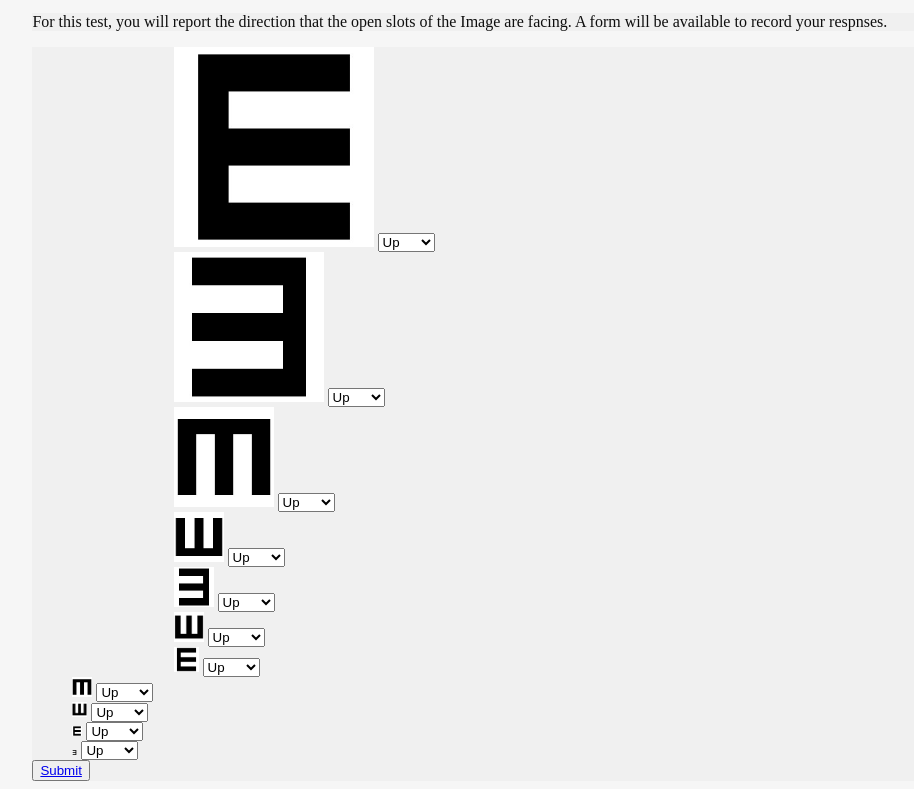
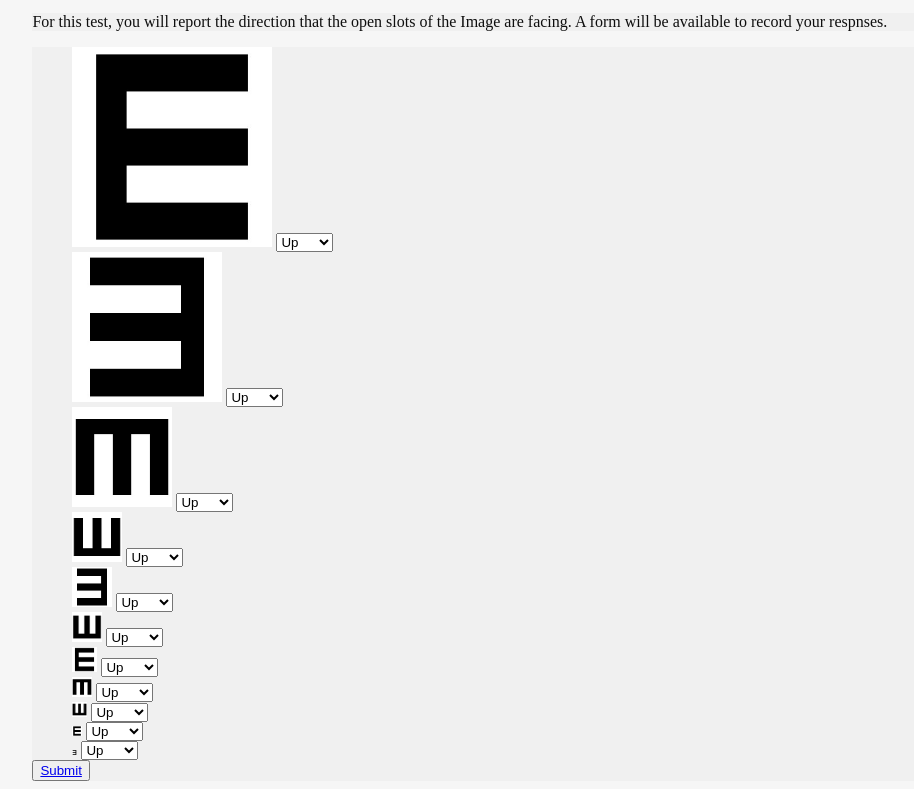
Before and after one commit to olotuolu/mi349_final, a plain HTML site: page test1.html in a window 1280 px wide. Shown: the part 93-882 px from the top of the page, without its empty margins (102-1016 px from the left). Drawn offline with Linux system fonts and the light colour scheme.

Commit message:
test fix

```diff
--- a/style.css
+++ b/style.css
@@ -66,3 +66,6 @@ label{
     margin: 20px;
     padding: 20px;
 }
+form{
+    align-items: center ;
+}
--- a/test1.html
+++ b/test1.html
@@ -22,7 +22,6 @@
 
     <section>
         <form>
-            <section>
             <label><img class="first" src="E1.jpg">
                 <select name="What direction are the open slots facing">
                     <option value="Up">Up</option>
@@ -31,9 +30,7 @@
                     <option value="Left">Left</option>
                 </select>
             </label><br>
-            </section>
 
-            <section>
             <label><img class="second" src="E3.jpg">
                 <select name="What direction are the open slots facing">
                     <option value="Up">Up</option>
@@ -42,9 +39,7 @@
                     <option value="Left">Left</option>
                 </select>
             </label><br>
-            </section>
 
-            <section>
             <label><img class="third" src="E2.jpg">
                 <select name="What direction are the open slots facing">
                     <option value="Up">Up</option>
@@ -53,9 +48,7 @@
                     <option value="Left">Left</option>
                 </select>
             </label><br>
-            </section>
 
-            <section>
             <label><img class="forth" src="E4.jpg">
                 <select name="What direction are the open slots facing">
                     <option value="Up">Up</option>
@@ -64,9 +57,7 @@
                     <option value="Left">Left</option>
                 </select>
             </label><br>
-            </section>
 
-            <section>
             <label><img class="fifth" src="E3.jpg">
                 <select name="What direction are the open slots facing">
                     <option value="Up">Up</option>
@@ -75,9 +66,7 @@
                     <option value="Left">Left</option>
                 </select>
             </label><br>
-            </section>
 
-            <section>
             <label><img class="sixth" src="E4.jpg">
                 <select name="What direction are the open slots facing">
                     <option value="Up">Up</option>
@@ -86,9 +75,7 @@
                     <option value="Left">Left</option>
                 </select>
             </label><br>
-            </section>
 
-            <section>
             <label><img class="seventh" src="E1.jpg">
                 <select name="What direction are the open slots facing">
                     <option value="Up">Up</option>
@@ -97,8 +84,6 @@
                     <option value="Left">Left</option>
                 </select>
             </label><br>
-            </section>
-
 
             <label><img class="eighth" src="E2.jpg">
                 <select name="What direction are the open slots facing">
```
Lines whose indentation alone changed are shown as unchanged.
